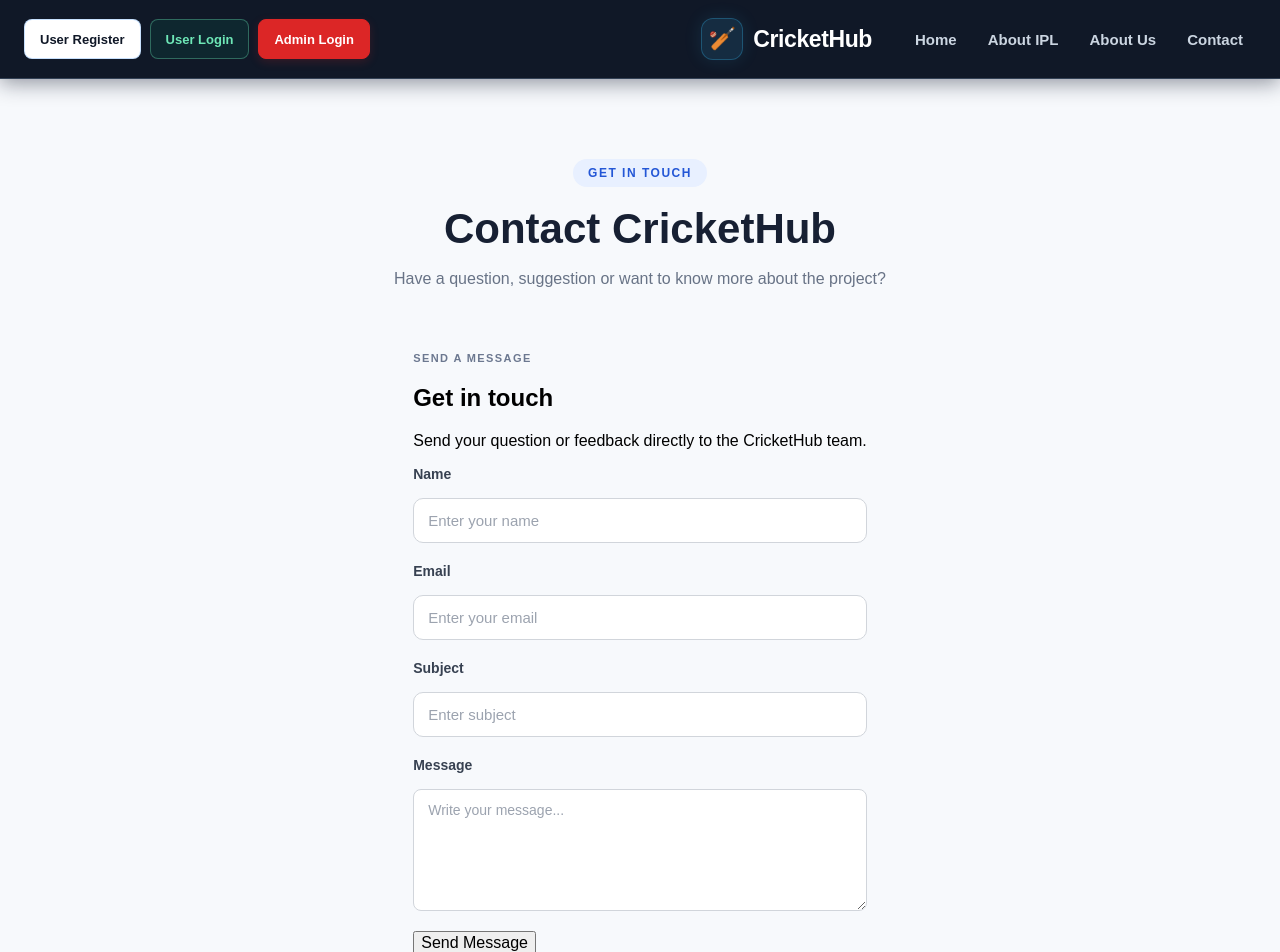
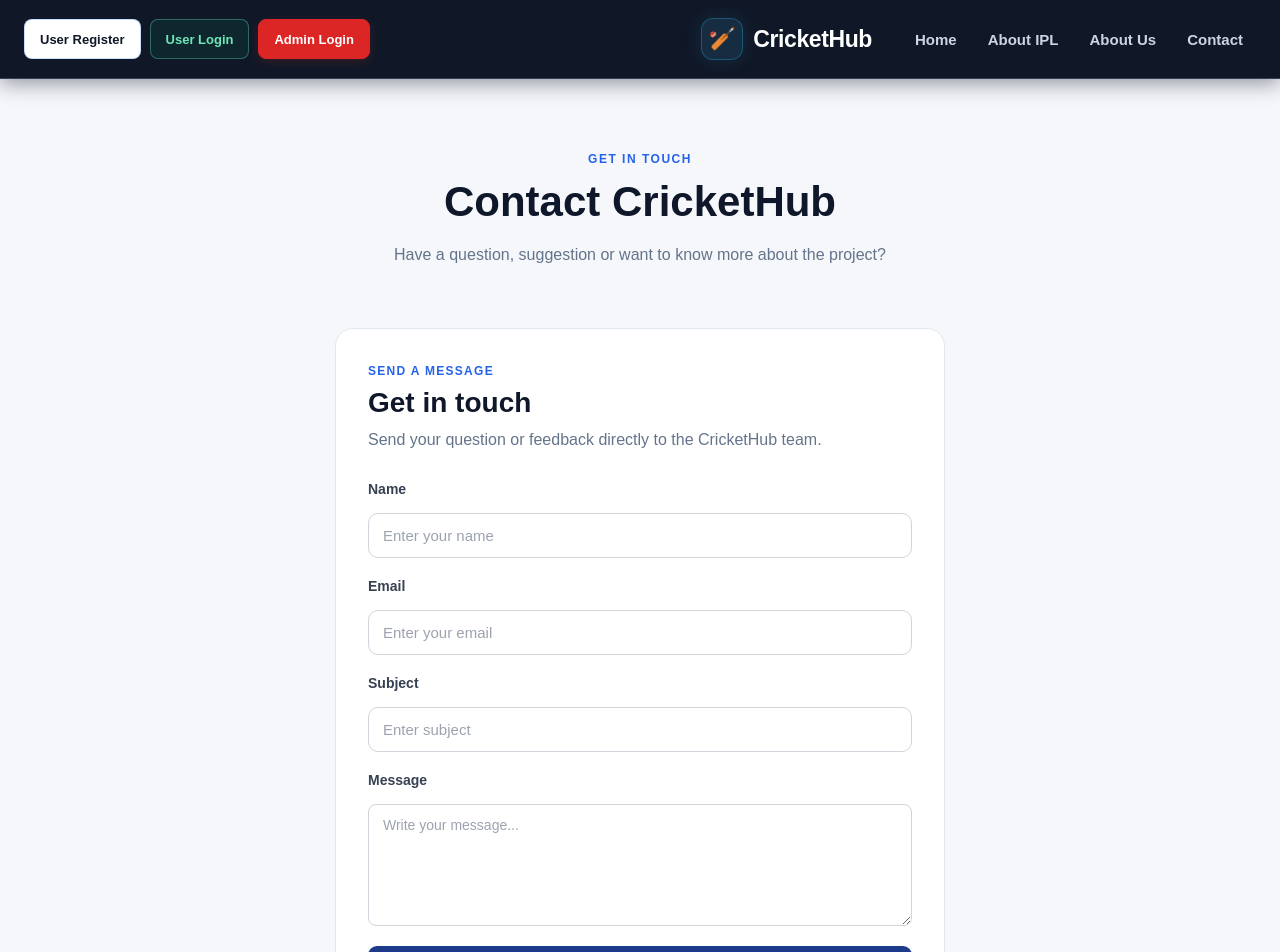
Before and after one commit to NGamaniprasad/Django_React_IPL, a React app in the folder frontend/: page /contact in a window 1280 px wide. Shown: the top 952 px of the page. Built offline with nearby package versions, Linux system fonts and the light colour scheme; the HTML template or start-up script is replaced by a standard one.

Commit message:
Update Contact.css

```diff
--- a/frontend/src/pages/public/Contact.css
+++ b/frontend/src/pages/public/Contact.css
@@ -1,303 +1,170 @@
-/* =========================================
-   CONTACT PAGE
-========================================= */
 
 .contact-page {
-    min-height: 80vh;
-    background: #f7f9fc;
-    padding-bottom: 80px;
+    min-height: 100vh;
 }
 
-
-/* =========================================
-   HERO
-========================================= */
+/* ================= HERO ================= */
 
 .contact-hero {
     text-align: center;
-    padding: 80px 20px 50px;
+    padding: 70px 20px 40px;
 }
 
 .contact-badge {
     display: inline-block;
-    padding: 7px 15px;
-    border-radius: 30px;
-    background: #e8f0ff;
-    color: #2457d6;
     font-size: 12px;
     font-weight: 700;
     letter-spacing: 1.5px;
+    color: #2563eb;
+    margin-bottom: 12px;
 }
 
 .contact-hero h1 {
-    margin: 18px 0 12px;
+    margin: 0;
+    color: #0f172a;
     font-size: 42px;
-    font-weight: 800;
-    color: #172033;
 }
 
 .contact-hero p {
-    margin: 0 auto;
+    margin: 15px auto 0;
     max-width: 600px;
-    color: #687386;
+    color: #64748b;
+    line-height: 1.7;
     font-size: 16px;
-    line-height: 1.7;
 }
 
 
-/* =========================================
-   CONTACT SECTION
-========================================= */
+/* ================= FORM SECTION ================= */
 
 .contact-section {
-    display: flex;
-    justify-content: center;
-    padding: 10px 20px 40px;
+    max-width: 650px;
+    margin: 0 auto;
+    padding: 20px 20px 70px;
+}
+
+.contact-form-card {
+    background: #ffffff;
+    padding: 32px;
+    border: 1px solid #e2e8f0;
+    border-radius: 18px;
+    box-sizing: border-box;
+}
+
+.contact-form-header {
+    margin-bottom: 28px;
+}
+
+.contact-label {
+    font-size: 12px;
+    font-weight: 700;
+    letter-spacing: 1.3px;
+    color: #2563eb;
+}
+
+.contact-form-header h2 {
+    margin: 8px 0;
+    color: #0f172a;
+    font-size: 28px;
+}
+
+.contact-form-header p {
+    margin: 0;
+    color: #64748b;
+    line-height: 1.6;
 }
 
 
-/* =========================================
-   CONTACT CARD
-========================================= */
+/* ================= FORM ================= */
 
-.contact-card {
+.form-group {
+    margin-bottom: 20px;
+}
+
+.form-group label {
+    display: block;
+    margin-bottom: 8px;
+    color: #334155;
+    font-size: 14px;
+    font-weight: 600;
+}
+
+.form-group input,
+.form-group textarea {
     width: 100%;
-    max-width: 620px;
-    background: #ffffff;
-    border-radius: 20px;
-    padding: 35px;
-    box-shadow: 0 15px 45px rgba(30, 50, 90, 0.10);
-    border: 1px solid #e8edf5;
+    padding: 13px 14px;
+    border: 1px solid #cbd5e1;
+    border-radius: 9px;
+    box-sizing: border-box;
+    font-family: inherit;
+    font-size: 15px;
+    color: #0f172a;
+    outline: none;
+}
+
+.form-group textarea {
+    resize: vertical;
+}
+
+.form-group input:focus,
+.form-group textarea:focus {
+    border-color: #2563eb;
 }
 
 
-/* =========================================
-   CARD TOP
-========================================= */
+/* ================= BUTTON ================= */
 
-.contact-card-top {
-    display: flex;
-    align-items: center;
-    gap: 20px;
+.contact-submit-btn {
+    width: 100%;
+    padding: 13px 20px;
+    border: none;
+    border-radius: 9px;
+    background: #1e3a8a;
+    color: #ffffff;
+    font-size: 15px;
+    font-weight: 600;
+    cursor: pointer;
 }
 
-.contact-avatar {
-    width: 75px;
-    height: 75px;
-    border-radius: 50%;
-
-    display: flex;
-    align-items: center;
-    justify-content: center;
-
-    background: linear-gradient(
-        135deg,
-        #2457d6,
-        #5b7cfa
-    );
-
-    color: white;
-    font-size: 24px;
-    font-weight: 800;
-
-    box-shadow: 0 8px 20px rgba(36, 87, 214, 0.25);
-}
-
-.contact-label {
-    display: block;
-    margin-bottom: 5px;
-
-    color: #6c7890;
-    font-size: 11px;
-    font-weight: 700;
-    letter-spacing: 1.4px;
-}
-
-.contact-card-top h2 {
-    margin: 0;
-    color: #172033;
-    font-size: 25px;
-}
-
-.contact-card-top p {
-    margin: 5px 0 0;
-    color: #7b8598;
-    font-size: 14px;
+.contact-submit-btn:hover {
+    background: #1d4ed8;
 }
 
 
-/* =========================================
-   DIVIDER
-========================================= */
+/* ================= STATUS ================= */
 
-.contact-divider {
-    height: 1px;
-    background: #edf0f5;
-    margin: 30px 0 10px;
+.contact-success {
+    margin-top: 18px;
+    padding: 12px 15px;
+    border-radius: 8px;
+    background: #f0fdf4;
+    color: #15803d;
+    font-weight: 600;
 }
 
-
-/* =========================================
-   CONTACT ITEM
-========================================= */
-
-.contact-item {
-    display: flex;
-    align-items: center;
-    gap: 17px;
-
-    padding: 20px 10px;
-
-    text-decoration: none;
-
-    border-bottom: 1px solid #f0f2f6;
-
-    transition:
-        background 0.25s ease,
-        transform 0.25s ease;
-}
-
-.contact-item:hover {
-    background: #f8faff;
-    transform: translateX(4px);
-}
-
-
-/* =========================================
-   ICON
-========================================= */
-
-.contact-icon {
-    width: 48px;
-    height: 48px;
-
-    display: flex;
-    align-items: center;
-    justify-content: center;
-
-    border-radius: 12px;
-
-    background: #eef3ff;
-
-    font-size: 21px;
-}
-
-
-/* =========================================
-   DETAILS
-========================================= */
-
-.contact-details {
-    flex: 1;
-}
-
-.contact-details span {
-    display: block;
-
-    margin-bottom: 4px;
-
-    color: #7b8598;
-
-    font-size: 12px;
-    font-weight: 600;
-    text-transform: uppercase;
-    letter-spacing: 0.8px;
-}
-
-.contact-details strong {
-    color: #172033;
-    font-size: 16px;
+.contact-error {
+    margin-top: 18px;
+    padding: 12px 15px;
+    border-radius: 8px;
+    background: #fef2f2;
+    color: #dc2626;
     font-weight: 600;
 }
 
 
-/* =========================================
-   ARROW
-========================================= */
-
-.contact-arrow {
-    color: #2457d6;
-    font-size: 20px;
-    font-weight: 700;
-
-    transition: transform 0.2s ease;
-}
-
-.contact-item:hover .contact-arrow {
-    transform: translateX(5px);
-}
-
-
-/* =========================================
-   NOTE
-========================================= */
-
-.contact-note {
-    display: flex;
-    align-items: flex-start;
-    gap: 12px;
-
-    margin-top: 25px;
-    padding: 17px;
-
-    border-radius: 12px;
-
-    background: #f7f9fc;
-}
-
-.contact-note span {
-    font-size: 18px;
-}
-
-.contact-note p {
-    margin: 0;
-
-    color: #687386;
-
-    font-size: 13px;
-    line-height: 1.6;
-}
-
-
-/* =========================================
-   RESPONSIVE
-========================================= */
+/* ================= MOBILE ================= */
 
 @media (max-width: 600px) {
 
     .contact-hero {
-        padding: 55px 20px 35px;
+        padding: 50px 20px 30px;
     }
 
     .contact-hero h1 {
         font-size: 32px;
     }
 
-    .contact-card {
-        padding: 25px 20px;
-        border-radius: 16px;
-    }
-
-    .contact-card-top {
-        gap: 14px;
-    }
-
-    .contact-avatar {
-        width: 62px;
-        height: 62px;
-        font-size: 20px;
-    }
-
-    .contact-card-top h2 {
-        font-size: 21px;
-    }
-
-    .contact-details strong {
-        font-size: 14px;
-    }
-
-    .contact-item {
-        padding: 17px 5px;
+    .contact-form-card {
+        padding: 22px;
     }
 
 }
```
